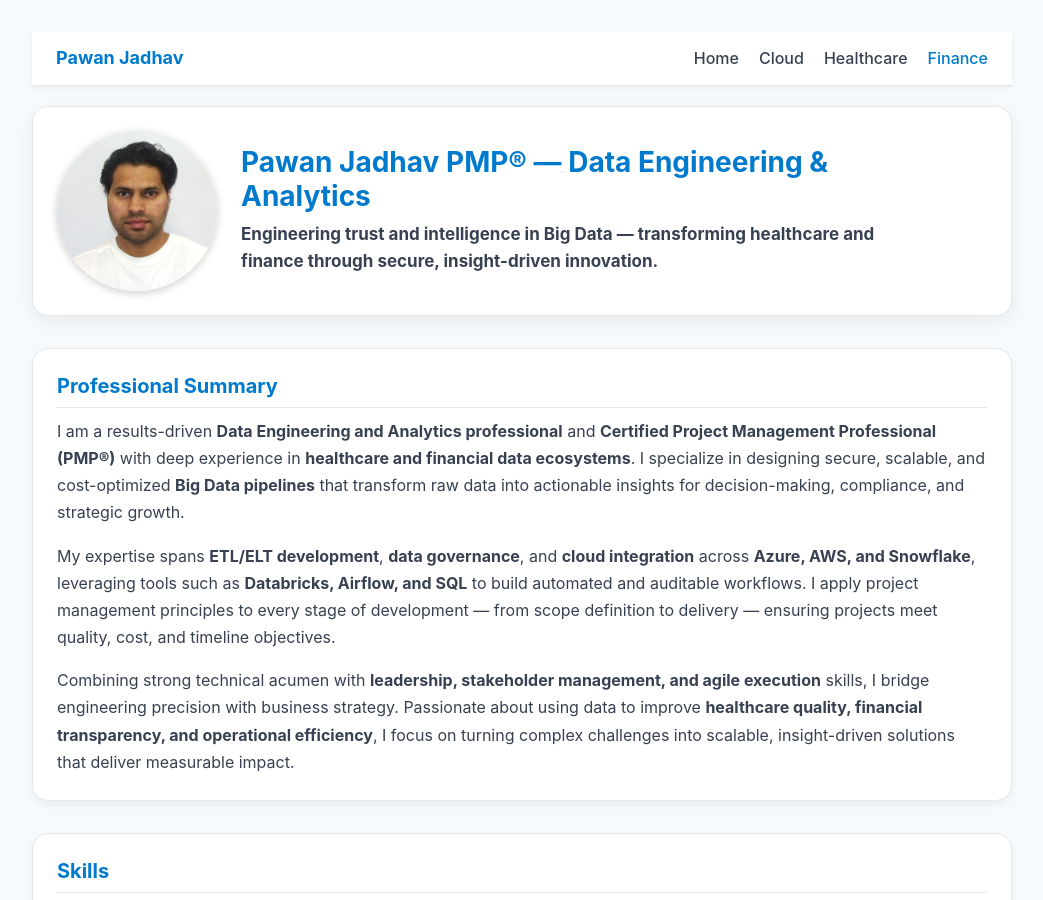
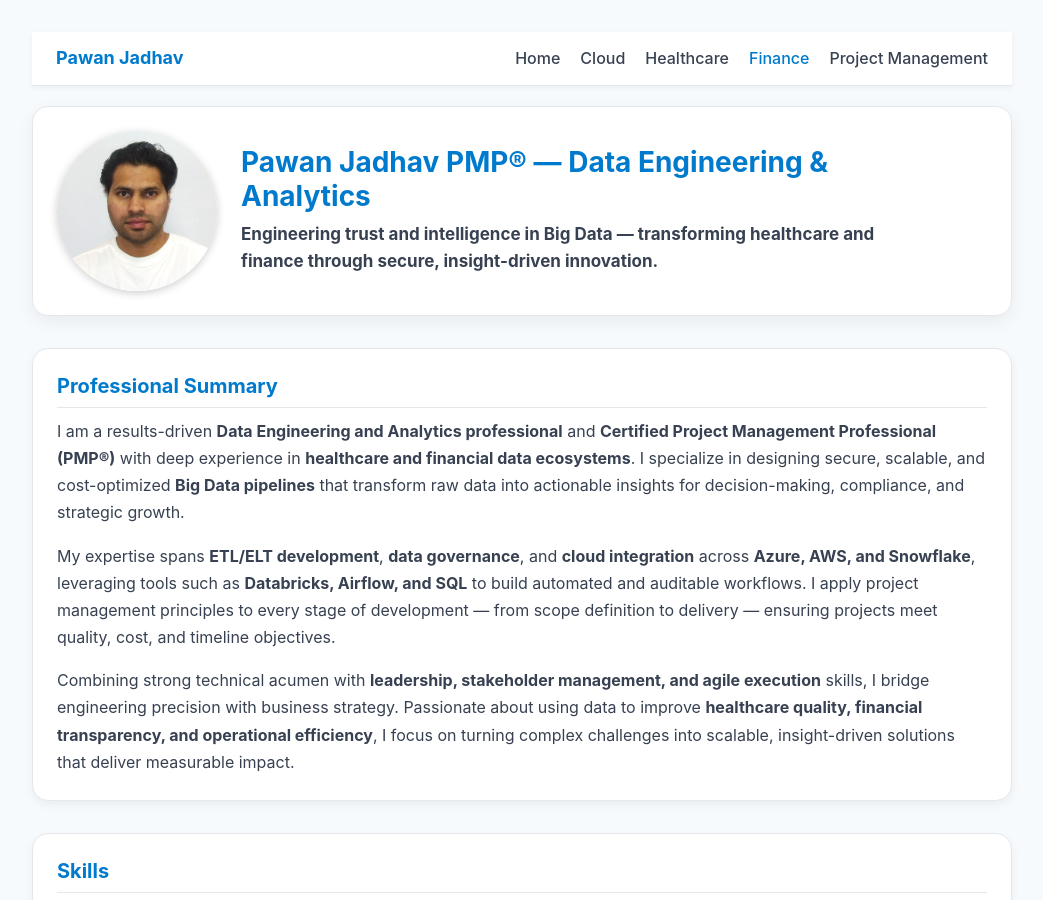
Before and after one commit to PawanJadhav7/PawanJadhav.github.io, a Jekyll site: the page built from index.md, in a window 1280 px wide and 900 px high. Shown: the whole window, without its empty margins (118-1161 px from the left). Built offline with Jekyll 4.4.1, drawn with Linux system fonts in a browser that asks for light colours.

Commit message:
Update index.md

```diff
--- a/index.md
+++ b/index.md
@@ -15,6 +15,7 @@ layout: default
       <a href="#cloud" class="nav-link" style="color:#374151;text-decoration:none;font-weight:500;">Cloud</a>
       <a href="#healthcare" class="nav-link" style="color:#374151;text-decoration:none;font-weight:500;">Healthcare</a>
       <a href="#finance" class="nav-link" style="color:#374151;text-decoration:none;font-weight:500;">Finance</a>
+      <a href="#projectmanagement" class="nav-link" style="color:#374151;text-decoration:none;font-weight:500;">Project Management</a>
     </div>
   </div>
 </nav>
@@ -601,7 +602,7 @@ layout: default
   </p>
 
 </section>
-
+<section id="projectmanagement" style="background:#ffffff;border:1px solid #e5e7eb;border-radius:16px;padding:24px;margin:32px 0;box-shadow:0 4px 10px rgba(0,0,0,0.05);" aria-label="Project Management">
 <section id="finance" style="background:#ffffff;border:1px solid #e5e7eb;border-radius:16px;padding:24px;margin:32px 0;box-shadow:0 4px 10px rgba(0,0,0,0.05);" aria-label="Finance Data Engineering & Analytics">
 
   <h2 style="color:#007ACC;margin-top:0;display:flex;align-items:center;gap:10px;">
```
